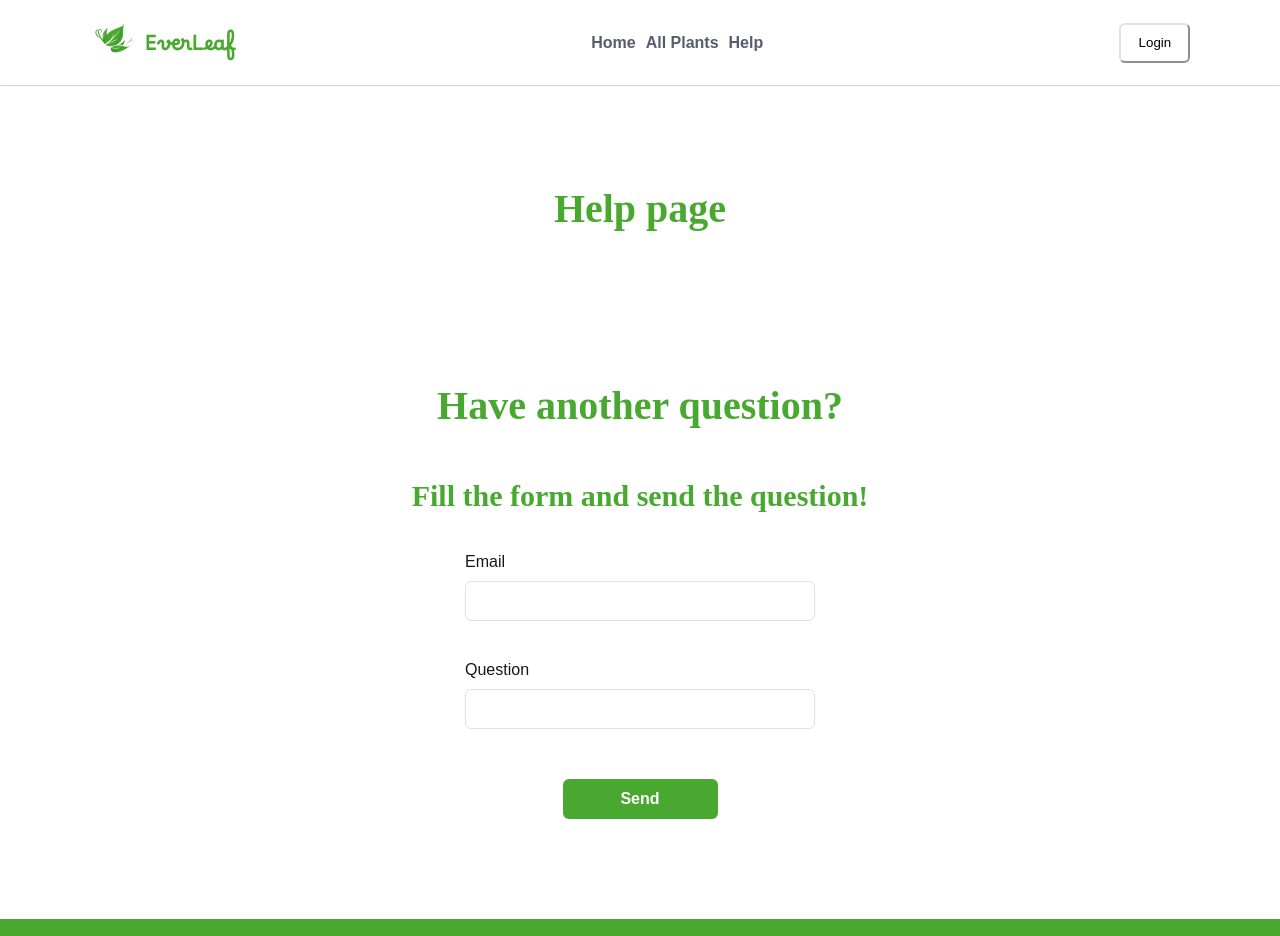
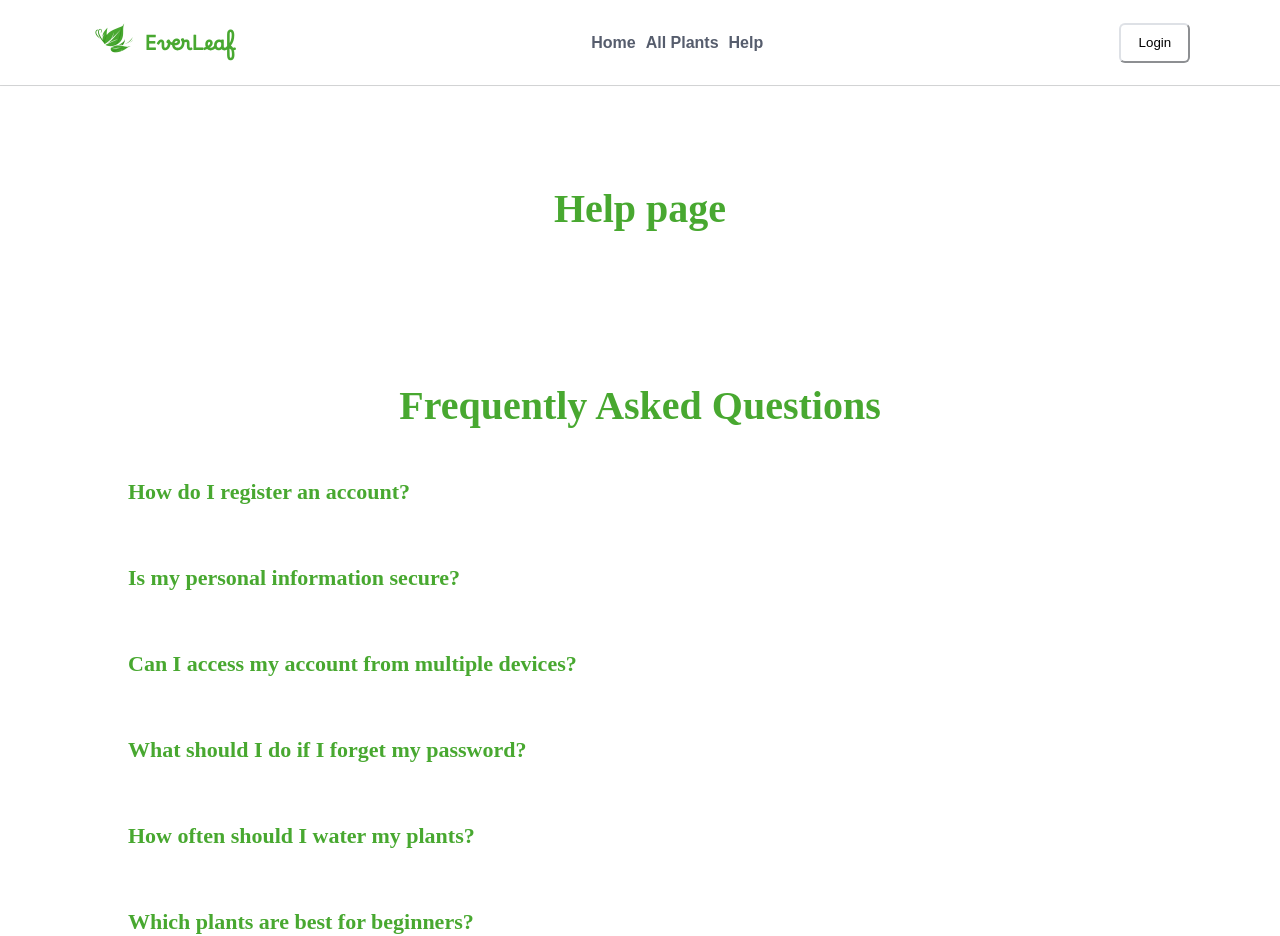
Before and after one commit to Elnaz-Talebi/final-project, a Next.js app in the folder web/: page /help in a window 1280 px wide. Shown: the top 936 px of the page. Built offline with nearby package versions, Linux system fonts and the light colour scheme; no server answers.

Commit message:
Changed Input for EMail ID (Editable/NonEditable) and added some FAQs with answers

```diff
--- a/web/src/components/QA/QA.jsx
+++ b/web/src/components/QA/QA.jsx
@@ -4,11 +4,13 @@ import styles from "./page.module.css";
 
 export default function QA() {
   const [questionInfo, setQuestionInfo] = useState({ email: "", question: "" });
+  const [isLoggedIn, setIsLoggedIn] = useState(false);
   const [popup, setPopup] = useState({
     visible: false,
     message: "",
     success: false,
   });
+  const [activeIndex, setActiveIndex] = useState(null);
 
   useEffect(() => {
     async function fetchUser() {
@@ -17,14 +19,11 @@ export default function QA() {
           credentials: "include",
         });
         if (!res.ok) return;
-
         const data = await res.json();
         setQuestionInfo((prev) => ({ ...prev, email: data.email || "" }));
-      } catch (err) {
-        console.error("Failed to fetch user info:", err);
-      }
+        setIsLoggedIn(true);
+      } catch {}
     }
-
     fetchUser();
   }, []);
 
@@ -39,9 +38,7 @@ export default function QA() {
 
   async function handleSubmit(e) {
     e.preventDefault();
-
     const { email, question } = questionInfo;
-
     if (!email || !question) {
       showPopup("Both fields are required.", false);
       return;
@@ -54,7 +51,6 @@ export default function QA() {
       showPopup("Question is too long (max 500 characters).", false);
       return;
     }
-
     try {
       const res = await fetch(
         `${process.env.NEXT_PUBLIC_API_URL}/question-answer/send-question`,
@@ -64,15 +60,13 @@ export default function QA() {
           body: JSON.stringify({ email, question }),
         }
       );
-
       const data = await res.json();
       if (!res.ok) {
         showPopup(data.error || "Failed to send question.", false);
         return;
       }
-
       showPopup("Your question has been sent!", true);
-      setQuestionInfo((prev) => ({ ...prev, question: "" })); // only clear question
+      setQuestionInfo((prev) => ({ ...prev, question: "" }));
     } catch {
       showPopup("Failed to send question. Try again.", false);
     }
@@ -86,10 +80,81 @@ export default function QA() {
     );
   }
 
+  const faqs = [
+    {
+      question: "How do I register an account?",
+      answer:
+        "Click on the register button in the header, fill in your details, and submit the form.",
+    },
+    {
+      question: "Is my personal information secure?",
+      answer:
+        "Yes, we use secure authentication and encryption methods to keep your data safe.",
+    },
+    {
+      question: "Can I access my account from multiple devices?",
+      answer:
+        "Yes, you can log in from any device using your email and password.",
+    },
+    {
+      question: "What should I do if I forget my password?",
+      answer:
+        "Use the 'Forgot Password' option on the login page to reset your password via email.",
+    },
+    {
+      question: "How often should I water my plants?",
+      answer:
+        "It depends on the type of plant. Most indoor plants need watering once a week, but always check the soil moisture first.",
+    },
+    {
+      question: "Which plants are best for beginners?",
+      answer:
+        "Snake plants, pothos, aloe vera, and peace lilies are great beginner-friendly options.",
+    },
+    {
+      question: "Do plants need direct sunlight?",
+      answer:
+        "Not always. Some plants like succulents need bright sunlight, while others like ferns grow well in low light.",
+    },
+    {
+      question: "How do I know if my plant is unhealthy?",
+      answer:
+        "Yellow leaves, brown spots, drooping, or slow growth can indicate issues with watering, light, or nutrients.",
+    },
+    {
+      question: "What type of soil is best for houseplants?",
+      answer:
+        "Most houseplants do well in well-draining potting mix. Succulents and cacti need sandy soil mixes.",
+    },
+    {
+      question: "How can I prevent pests on my plants?",
+      answer:
+        "Check your plants regularly, keep the leaves clean, and use natural remedies like neem oil if pests appear.",
+    },
+  ];
+
+  const toggleFAQ = (index) => {
+    setActiveIndex(activeIndex === index ? null : index);
+  };
+
   return (
     <div className={styles.main_container}>
       <h1 className={styles.h1}>Help page</h1>
-      {/* ...sections... */}
+
+      <h1 className={styles.h1}>Frequently Asked Questions</h1>
+      {faqs.map((faq, index) => (
+        <div key={index} className={styles.section}>
+          <h2
+            className={`${styles.h2} ${styles.question}`}
+            onClick={() => toggleFAQ(index)}
+          >
+            {faq.question}
+          </h2>
+          {activeIndex === index && (
+            <p className={styles.answer}>{faq.answer}</p>
+          )}
+        </div>
+      ))}
 
       <h1 className={styles.h1}>Have another question?</h1>
       <form className={styles.form} onSubmit={handleSubmit}>
@@ -103,7 +168,7 @@ export default function QA() {
             value={questionInfo.email}
             onChange={handleChange}
             className={styles.input_bar}
-            disabled={!!questionInfo.email} // prevent editing if pre-filled
+            disabled={isLoggedIn}
           />
         </div>
         <div className={styles.input_section}>
@@ -121,7 +186,6 @@ export default function QA() {
           Send
         </button>
       </form>
-
       {popup.visible && (
         <div className={styles.modalOverlay}>
           <div
--- a/web/src/components/QA/page.module.css
+++ b/web/src/components/QA/page.module.css
@@ -25,6 +25,17 @@
 
 .section {
   margin-bottom: 20px;
+}
+
+.question {
+  cursor: pointer;
+  font-size: 22px;
+}
+
+.answer {
+  font-size: 18px;
+  margin-top: 8px;
+  color: black;
 }
 
 .form {
```
